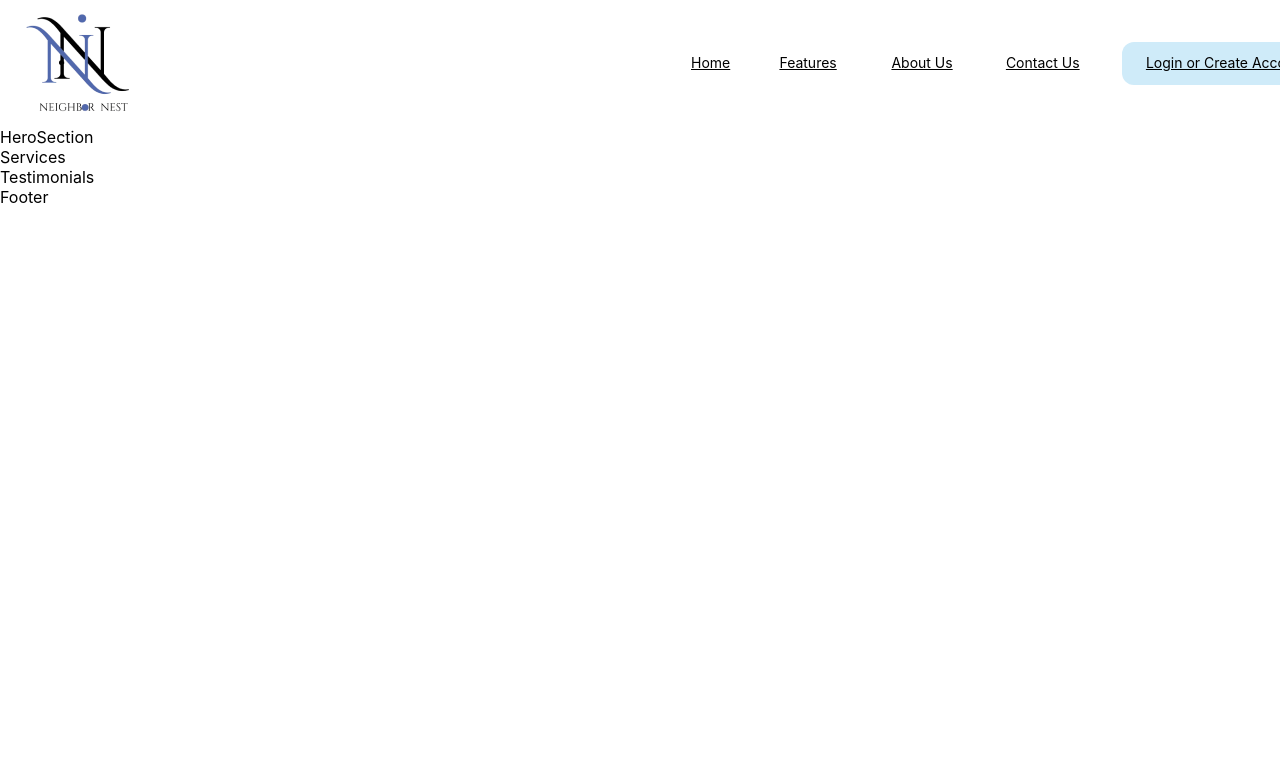
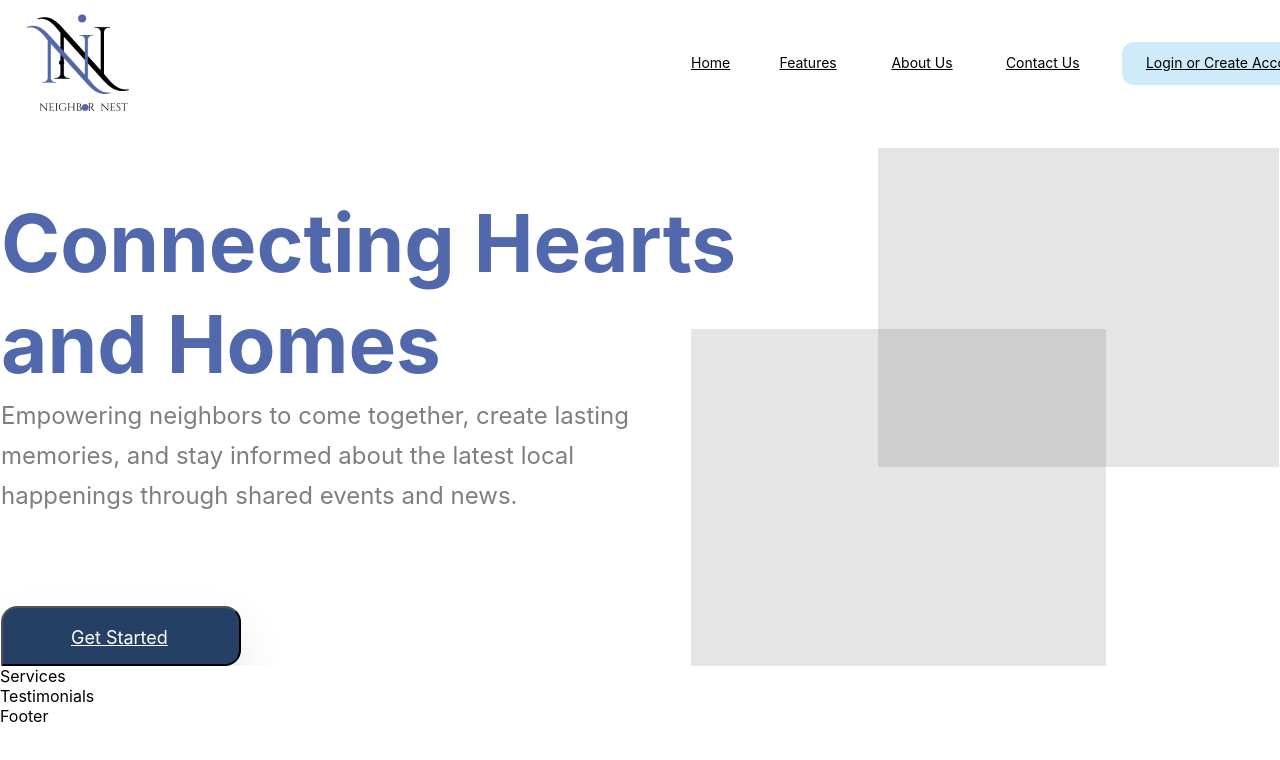
Before and after one commit to jammie-commits/neighbor-nest-front-end, a React (Create React App) app in the folder neighbornest/: page / in a window 1280 px wide. Shown: the top 760 px of the page. Built offline with nearby package versions, Linux system fonts and the light colour scheme.

Commit message:
finalize herosection

```diff
--- a/neighbornest/src/App.css
+++ b/neighbornest/src/App.css
@@ -4,6 +4,8 @@
     "Hiragino Sans GB", "Microsoft Yahei UI", "Microsoft Yahei",
     "Source Han Sans CN", sans-serif;
 }
+
+/* Header.css */
 
 .header-container {
   overflow: hidden;
@@ -152,3 +154,110 @@ button {
   white-space: nowrap;
   z-index: 7;
 }
+
+/* Herosection.css */
+
+
+.hero-section {
+  overflow: hidden;
+}
+
+.hero-section,
+.hero-section * {
+  box-sizing: border-box;
+}
+
+input,
+select,
+textarea,
+button {
+  outline: 0;
+}
+
+.hero-section {
+  position: relative;
+  width: 1278px;
+  height: 539px;
+  margin: 0 auto;
+}
+.tagline {
+  display: flex;
+  align-items: flex-start;
+  justify-content: flex-start;
+  position: absolute;
+  width: 784px;
+  height: 202px;
+  top: 0;
+  left: 0;
+  color: #5168ad;
+  font-family: Merriweather, var(--default-font-family);
+  font-size: 80px;
+  font-weight: 700;
+  line-height: 100.56px;
+  text-align: left;
+  z-index: 2;
+}
+.rectangle-2 {
+  position: absolute;
+  width: 401px;
+  height: 319px;
+  top: 21px;
+  left: 877px;
+  background: rgba(0, 0, 0, 0.1);
+  z-index: 8;
+}
+.rectangle-1 {
+  position: absolute;
+  width: 415px;
+  height: 337px;
+  top: 202px;
+  left: 690px;
+  background: rgba(0, 0, 0, 0.1);
+  z-index: 7;
+}
+.subheadline {
+  display: flex;
+  align-items: flex-start;
+  justify-content: flex-start;
+  position: absolute;
+  width: 648px;
+  height: 120px;
+  top: 249px;
+  left: 0;
+  color: #000000;
+  font-family: Ponnala, var(--default-font-family);
+  font-size: 24px;
+  font-weight: 400;
+  line-height: 40px;
+  text-align: left;
+  opacity: 0.5;
+  z-index: 1;
+}
+.herosection-button {
+  position: absolute;
+  width: 240px;
+  height: 60px;
+  top: 479px;
+  left: 0;
+  background: #264065;
+  z-index: 5;
+  border-radius: 16px 16px 16px 0;
+  box-shadow: 0 24px 50px 0 rgba(0, 0, 0, 0.1);
+}
+.get-started {
+  display: flex;
+  align-items: flex-start;
+  justify-content: flex-start;
+  position: absolute;
+  height: 27px;
+  top: 16px;
+  left: 68px;
+  color: #ffffff;
+  font-family: Poppins, var(--default-font-family);
+  font-size: 18px;
+  font-weight: 400;
+  line-height: 27px;
+  text-align: left;
+  white-space: nowrap;
+  z-index: 6;
+}
--- a/neighbornest/src/components/HeroSection.jsx
+++ b/neighbornest/src/components/HeroSection.jsx
@@ -1,8 +1,25 @@
 import React from 'react'
+import { Link } from 'react-router-dom'
 
 function HeroSection() {
   return (
-    <div>HeroSection</div>
+    <section className="hero-section">
+      <div>
+        <div className="text-content">
+          <h1 className="tagline">Connecting Hearts and Homes</h1>
+          <h2 className="subheadline">Empowering neighbors to come together, create lasting memories, and stay informed about the latest local happenings through shared events and news.</h2>
+          <button className='herosection-button'>
+            <Link to="/login" className='get-started'>
+              Get Started
+            </Link>
+          </button>
+        </div>
+        <div>
+          <div className="rectangle rectangle-1" />
+          <div className="rectangle rectangle-2" />
+        </div>
+      </div>
+    </section>
   )
 }
 
```
